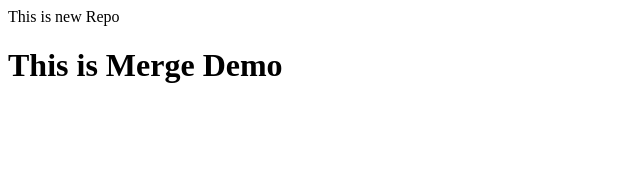
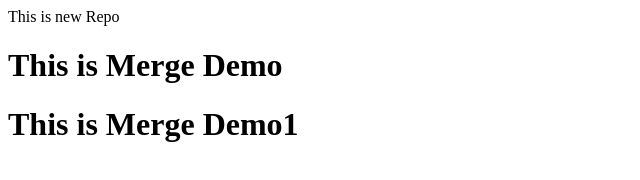
Before and after one commit to Msutreja/localRepo, a plain HTML site: page index.html in a window 1280 px wide. Shown: the whole page, without its empty margins (0-640 px from the left). Drawn offline with Linux system fonts and the light colour scheme.

Commit message:
Added Branch in File

```diff
--- a/index.html
+++ b/index.html
@@ -1,2 +1,3 @@
 <p>This is new Repo</p>
 <h1>This is Merge Demo</h1>
+<h1>This is Merge Demo1</h1>
```
